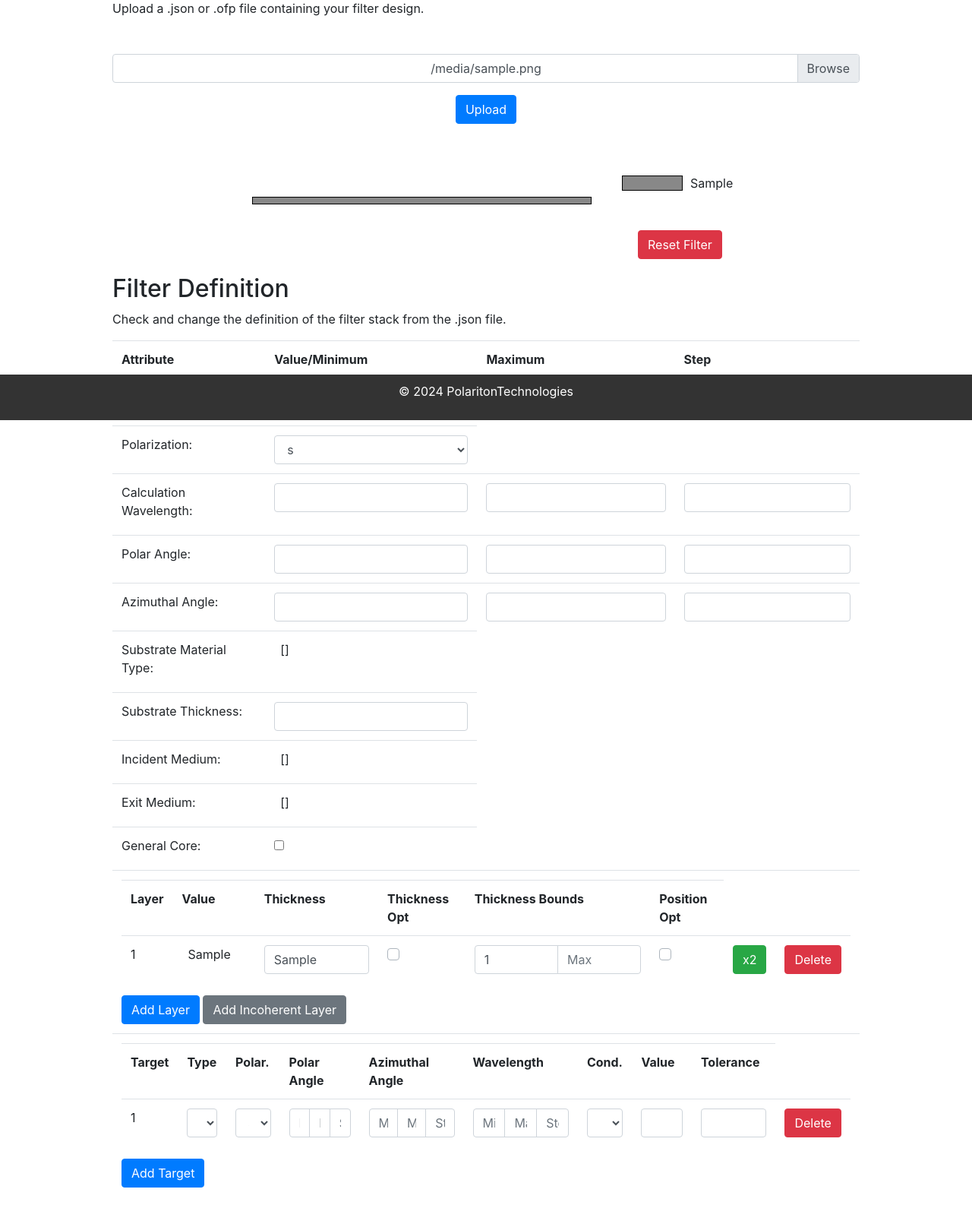
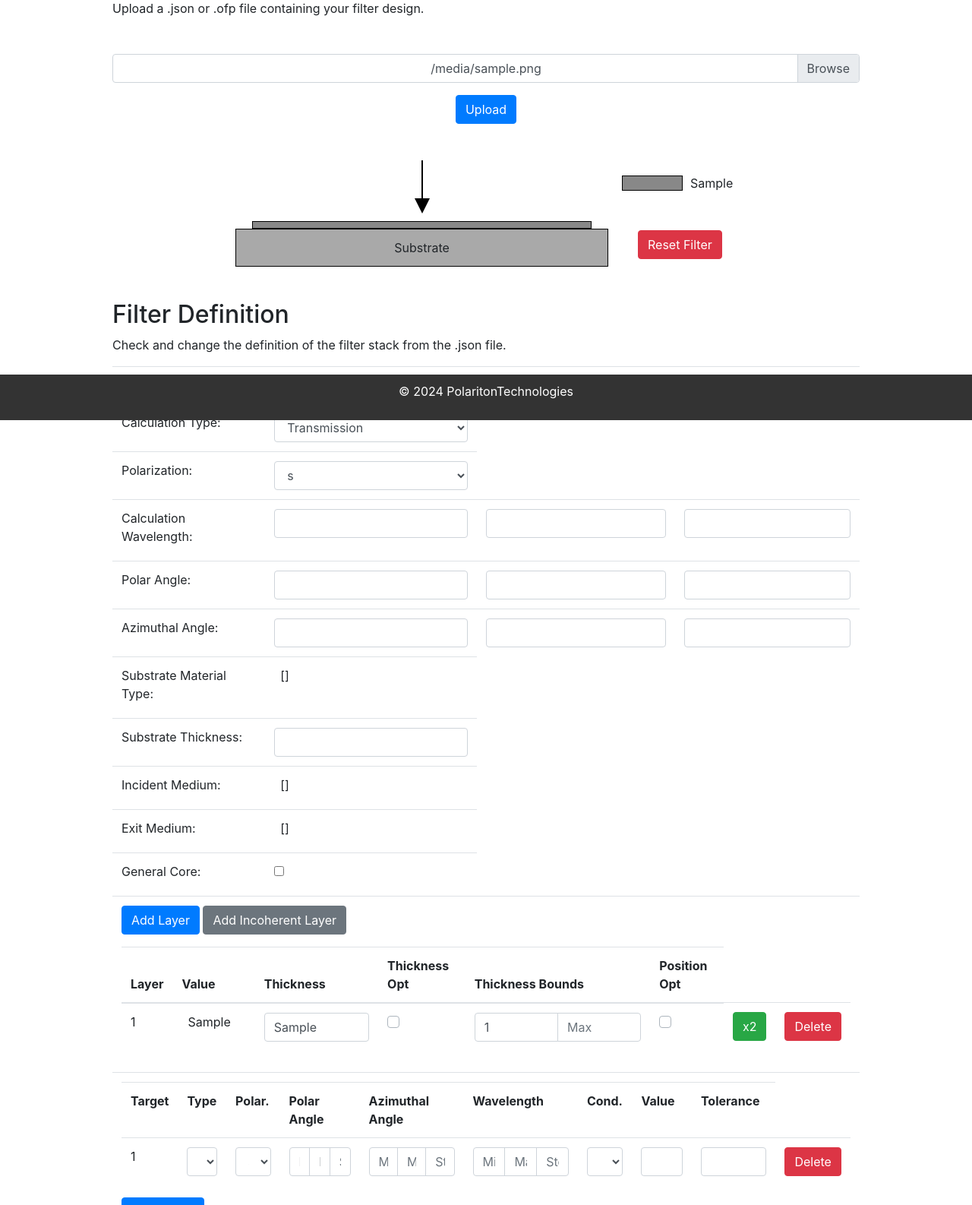
Before and after one commit to PolaritonTechnologies/TMMFlow, a Flask app: template gui/templates/stack.html in a window 1280 px wide. Shown: the part 247-1833 px from the top of the page at 76% size. Run offline with Flask 3, Linux system fonts and the light colour scheme; the template is opened without the code that fills it: most values are stand-ins (such as "Sample title", 1, 10 or a date in 2020); some libraries are stand-ins or nearby versions.

Commit message:
[stack] Show substrate and flip stack so that substrate is at the bottom

```diff
--- a/gui/run.py
+++ b/gui/run.py
@@ -501,17 +501,17 @@ def save_json():
     )
 
     layers = np.array(data[10].get("0").get("values"))
-    data_to_json["structure_materials"] = layers[0::6].tolist()
-    data_to_json["structure_thicknesses"] = np.array(
+    data_to_json["structure_materials"] = np.flip(layers[0::6]).tolist()
+    data_to_json["structure_thicknesses"] = np.flip(np.array(
         [ast.literal_eval(i) if "," in i else float(i) for i in layers[1::6]],
         dtype=object,
-    ).tolist()
-    data_to_json["thickness_opt_allowed"] = [s.lower() == "true" for s in layers[2::6]]
-    data_to_json["bounds"] = [
+    )).tolist()
+    data_to_json["thickness_opt_allowed"] = np.flip([s.lower() == "true" for s in layers[2::6]]).tolist()
+    data_to_json["bounds"] = np.flip([
         [float(x), float(y)] if y != "" else float(x)
         for x, y in zip(layers[3::6].tolist(), layers[4::6].tolist())
-    ]
-    data_to_json["layer_switch_allowed"] = [s.lower() == "true" for s in layers[5::6]]
+    ]).tolist()
+    data_to_json["layer_switch_allowed"] = np.flip([s.lower() == "true" for s in layers[5::6]]).tolist()
 
     targets = np.array(data[11].get("0").get("values"))
     data_to_json["targets_type"] = targets[0::14].tolist()
--- a/gui/static/css/general.css
+++ b/gui/static/css/general.css
@@ -73,6 +73,14 @@ footer {
     padding: 0px;
     margin: 0px;
 }
+.substrate_box {
+    width: 110%;
+    /* height: 1em; */
+    border: 1px solid black;
+    /* background-color: blue; */
+    padding: 0px;
+    margin: 0px;
+}
 
 button:disabled {
     background-color: grey;
@@ -96,3 +104,8 @@ input[type="number"] {
 .select2-container {
     width: 100% !important;
 }
+
+#selectedMethods {
+    max-height: 200px; /* Adjust this value as needed */
+    overflow-y: auto;
+}
--- a/gui/templates/stack.html
+++ b/gui/templates/stack.html
@@ -103,14 +103,27 @@
         </section>
         <section class="row justify-content-center">
             <div class="col-lg-6 col-md-6 d-flex justify-content-center align-items-center mb-4">
-                <div class="container">
+                <div class="container"
+                    style="display: flex; flex-direction: column; align-items: center; justify-content: center;">
+                    <div class="arrow-container"
+                        style="position: relative; height: 100%; display: flex; flex-direction: column; align-items: center; justify-content: center;">
+                        <div class="arrow-line" style="width: 2px; height: 50px; background-color: black;"></div>
+                        <div class="arrow"
+                            style="width: 0; height: 0; border-left: 10px solid transparent; border-right: 10px solid transparent; border-top: 20px solid black; margin-bottom: 10px;">
+                        </div>
+                    </div>
+
                     {% if default_values.num_boxes and default_values.colors is defined %}
-                    {% for _ in range(default_values.num_boxes) %}
+                    {% for i in range(default_values.num_boxes)|reverse %}
                     <div class="box"
-                        style="background-color: {{ default_values.colors[loop.index0 % default_values.colors|length] }}; height: {{ default_values.heights[loop.index0 % default_values.heights|length] }}px;">
+                        style="background-color: {{ default_values.colors[i % default_values.colors|length] }}; height: {{ default_values.heights[i % default_values.heights|length] }}px;">
                     </div>
                     {% endfor %}
                     {% endif %}
+                    <div class="substrate_box"
+                        style="background-color:#A9A9A9; height: 50px; display: flex; justify-content: center; align-items: center;">
+                        Substrate
+                    </div>
                 </div>
             </div>
             <div class="col-lg-2 col-md-4">
@@ -255,7 +268,14 @@
                 </tr>
                 <tr>
                     <td colspan="4">
+
+                        <button id="add_layer" type="button" class="btn btn-primary" style="margin-bottom: 1em;">Add
+                            Layer</button>
+                        <button id="add_incoherent_layer" type="button" class="btn btn-secondary"
+                            style="margin-bottom: 1em;">Add Incoherent
+                            Layer</button>
                         <table id="layers" class="table">
+                            <thead>
                                 <tr>
                                     <th>Layer</th>
                                     <th>Value</th>
@@ -264,7 +284,9 @@
                                     <th>Thickness Bounds</th>
                                     <th>Position Opt</th>
                                 </tr>
-                            {% for i in range(default_values.structure_materials|length) %}
+                            </thead>
+                            <tbody>
+                                {% for i in range(default_values.structure_materials|length)|reverse %}
                                 <tr class="draggable">
                                     <td>{{ i+1 }}</td>
                                     <td>
@@ -303,9 +325,10 @@
                                     <td>
                                         <div class="custom-control custom-checkbox">
                                             <input type="checkbox" class="custom-control-input"
-                                            name="checkbox_layer_switch_{{ i }}" id="checkbox_layer_switch_{{ i }}" {%
-                                            if default_values.layer_switch_allowed[i] %}checked{% endif %}>
-                                        <label class="custom-control-label" for="checkbox_layer_switch_{{ i }}"></label>
+                                                name="checkbox_layer_switch_{{ i }}" id="checkbox_layer_switch_{{ i }}"
+                                                {% if default_values.layer_switch_allowed[i] %}checked{% endif %}>
+                                            <label class="custom-control-label"
+                                                for="checkbox_layer_switch_{{ i }}"></label>
                                         </div>
                                     </td>
                                     <td>
@@ -316,10 +339,8 @@
                                     </td>
                                 </tr>
                                 {% endfor %}
+                            </tbody>
                         </table>
-                        <button id="add_layer" type="button" class="btn btn-primary">Add Layer</button>
-                        <button id="add_incoherent_layer" type="button" class="btn btn-secondary">Add Incoherent
-                            Layer</button>
                     </td>
                 </tr>
 
@@ -624,15 +645,30 @@
     $(function () {
         // Function to make table rows draggable
         function makeRowsDraggable() {
-            $("#layers tbody, #target tbody").sortable({
+            $("#layers tbody").sortable({
+                items: ".draggable",
+                cursor: 'move',
+                opacity: 0.6,
+                stop: function () {
+                    // Update row numbers after drag and drop
+                    var totalRows = $(this).find("tr").length;
+                    $(this).find("tr").each(function (index) {
+                        var rowNumber = totalRows - index;
+                        $(this).data('row-number', rowNumber);
+                        $(this).find("td:first").text(rowNumber);
+                    });
+                }
+            });
+            $("#target tbody").sortable({
                 items: ".draggable",
                 cursor: 'move',
                 opacity: 0.6,
                 stop: function () {
                     // Update row numbers after drag and drop
                     $(this).find("tr").each(function (index) {
-                        $(this).data('row-number', index);
-                        $(this).find("td:first").text($(this).data('row-number'));
+                        var rowNumber = index;
+                        $(this).data('row-number', rowNumber);
+                        $(this).find("td:first").text(rowNumber);
                     });
                 }
             });
@@ -642,14 +678,29 @@
         makeRowsDraggable();
 
         // Delete row on button click
-        $("#layers, #target").on("click", ".delete-row", function () {
+        $("#layers").on("click", ".delete-row", function () {
+            var tbody = $(this).closest("tbody");
             $(this).closest("tr").remove();
 
             // Update row numbers after deletion
-            $(this).closest("tbody").find("tr").each(function (index) {
-                $(this).data('row-number', index + 1);
-                $(this).find("td:first").text($(this).data('row-number'));
+            var totalRows = tbody.find("tr").length;
+            tbody.find("tr").each(function (index) {
+                var rowNumber = totalRows - index;
+                $(this).data('row-number', rowNumber);
+                $(this).find("td:first").text(rowNumber);
             });
+        });
+        $("#target").on("click", ".delete-row", function () {
+            var tbody = $(this).closest("tbody");
+            $(this).closest("tr").remove();
+
+            // Update row numbers after deletion
+            tbody.find("tr").each(function (index) {
+                var rowNumber = index;
+                $(this).data('row-number', rowNumber);
+                $(this).find("td:first").text(rowNumber);
+            });
+
         });
 
         document.getElementById('add_layer').addEventListener('click', function () {
@@ -670,7 +721,11 @@
 
         function addRow(tableId, type = 'coherent') {
             var table = document.getElementById(tableId);
+            if (tableId == "target") {
                 var row = table.insertRow(-1);
+            } else {
+                var row = table.insertRow(1);
+            }
             row.dataset.rowNumber = table.rows.length - 1;
             row.className = 'draggable';
             var cell1 = row.insertCell(0);
@@ -867,7 +922,7 @@
             var clone = row.clone();  // Clone the row
 
             // Get the number of the last row
-            var lastRowNumber = parseInt($('#layers tr:last-child td:first-child').text());
+            var lastRowNumber = parseInt($('#layers tr:first-child td:first-child').text());
 
             // Set the number of the new row
             clone.find('td:first-child').text(lastRowNumber + 1);
@@ -875,7 +930,7 @@
             // Copy the styles from the original row to the cloned row
             clone.attr('style', row.attr('style'));
 
-            $('#layers').append(clone);  // Append the row to the table
+            $('#layers tbody').prepend(clone);  // Append the row to the table
         });
     });
 </script>
```
Lines whose indentation alone changed are shown as unchanged.
